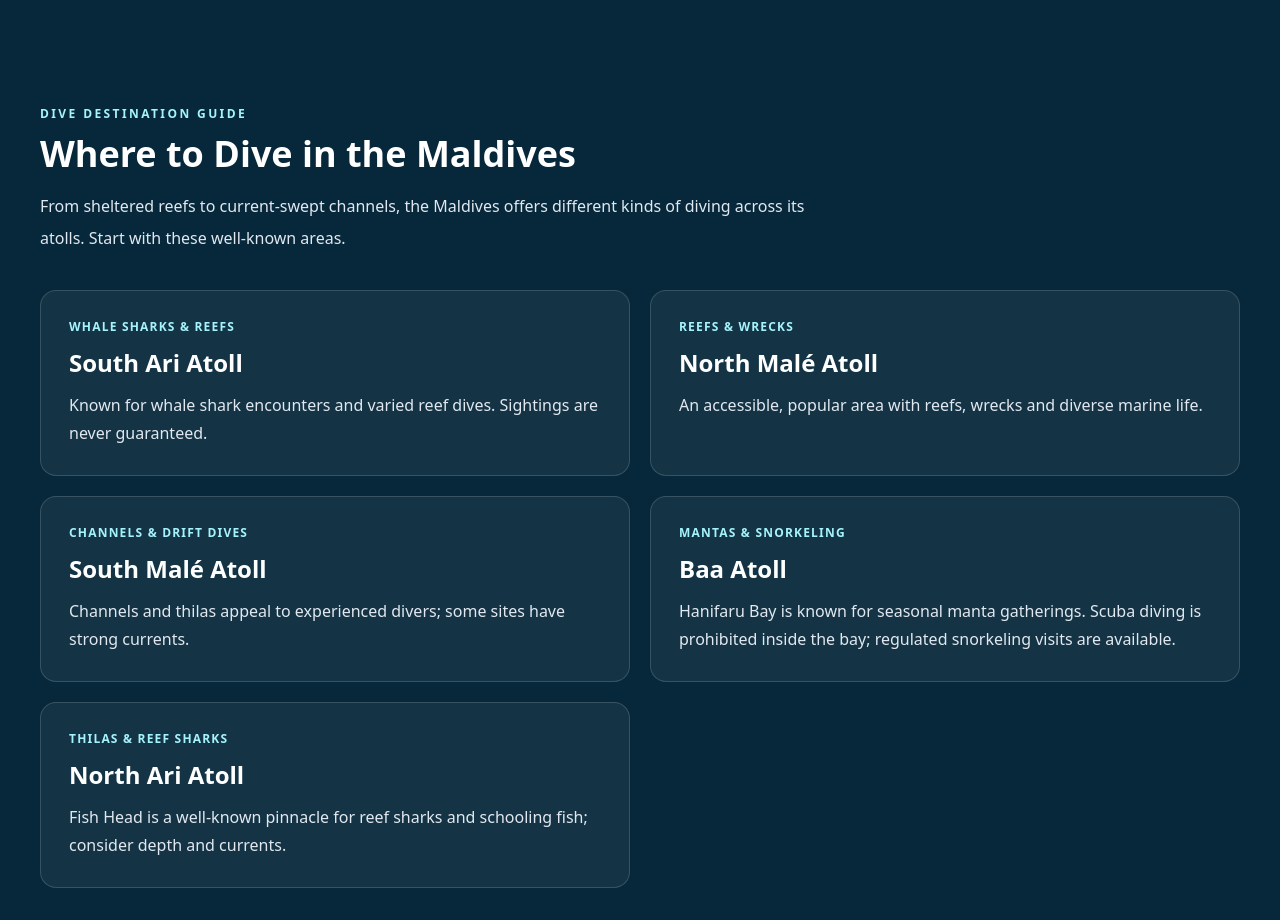
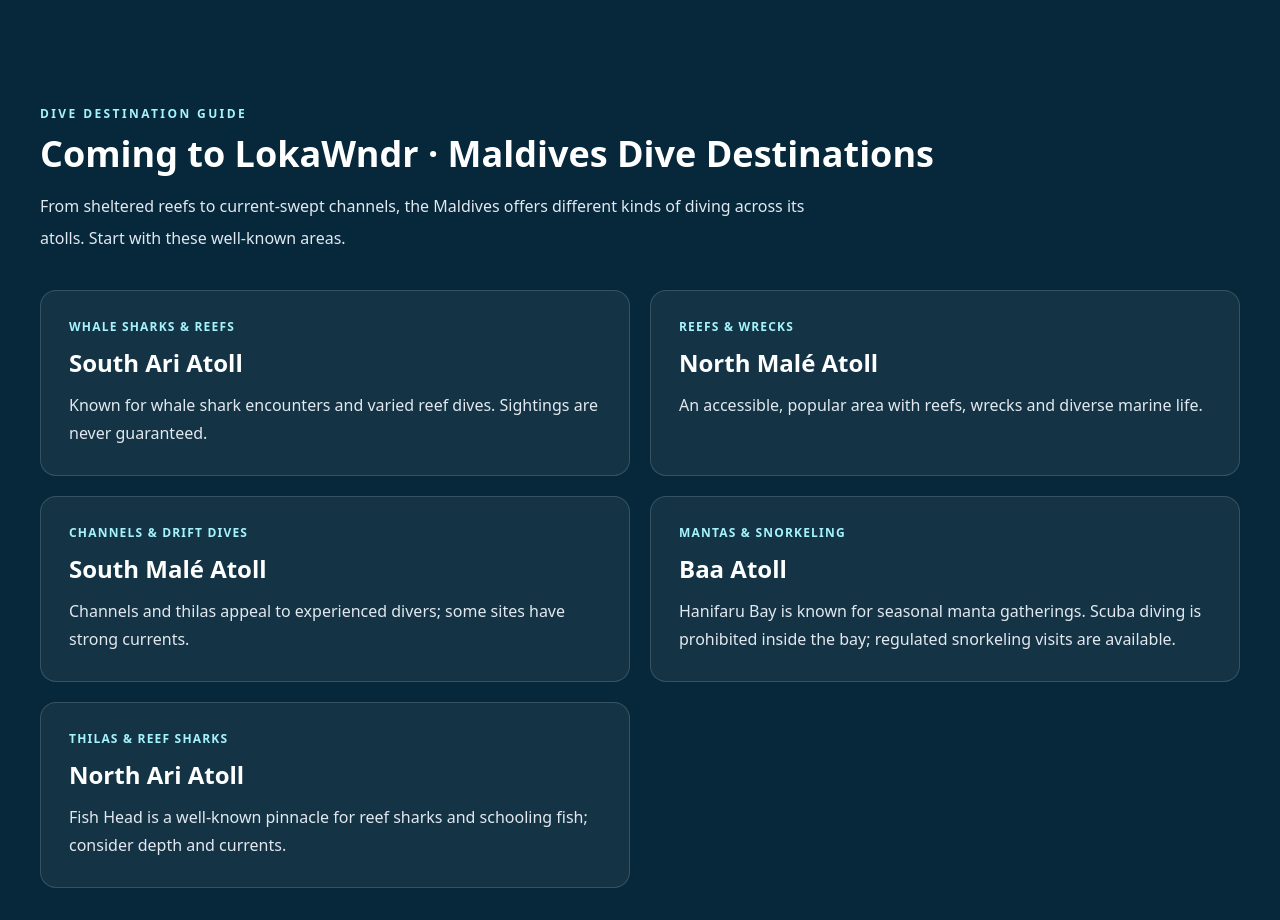
Before and after one commit to Tommysons/diving, a Next.js app: page /destinations/maldives in a window 1280 px wide. Shown: the part 1160-2080 px from the top of the page. Built offline with nearby package versions, Linux system fonts and the light colour scheme.

Commit message:
copy: brand upcoming Maldives destinations heading in EN and RU

```diff
--- a/src/components/MaldivesExperience.tsx
+++ b/src/components/MaldivesExperience.tsx
@@ -59,7 +59,7 @@ export default function MaldivesExperience({ locale }: { locale: 'en' | 'ru' })
     </section>
     <section id='dive-spots' className='mx-auto max-w-[1480px] px-6 py-16 md:px-10'>
       <p className='text-xs font-bold uppercase tracking-[.2em] text-cyan-200'>{ru ? 'ГИД ПО ДАЙВ-САЙТАМ' : 'DIVE DESTINATION GUIDE'}</p>
-      <h2 className='mt-3 text-3xl font-extrabold md:text-4xl'>{ru ? 'Где погружаться на Мальдивах' : 'Where to Dive in the Maldives'}</h2>
+      <h2 className='mt-3 text-3xl font-extrabold md:text-4xl'>{ru ? 'Скоро на LokaWndr · Места для дайвинга на Мальдивах' : 'Coming to LokaWndr · Maldives Dive Destinations'}</h2>
       <p className='mt-4 max-w-3xl leading-8 text-slate-200'>{ru ? 'На Мальдивах множество атоллов: от спокойных рифов до каналов с сильным течением. Вот несколько известных районов для начала планирования.' : 'From sheltered reefs to current-swept channels, the Maldives offers different kinds of diving across its atolls. Start with these well-known areas.'}</p>
       <div className='mt-9 grid gap-5 md:grid-cols-2'>
         {[
```
